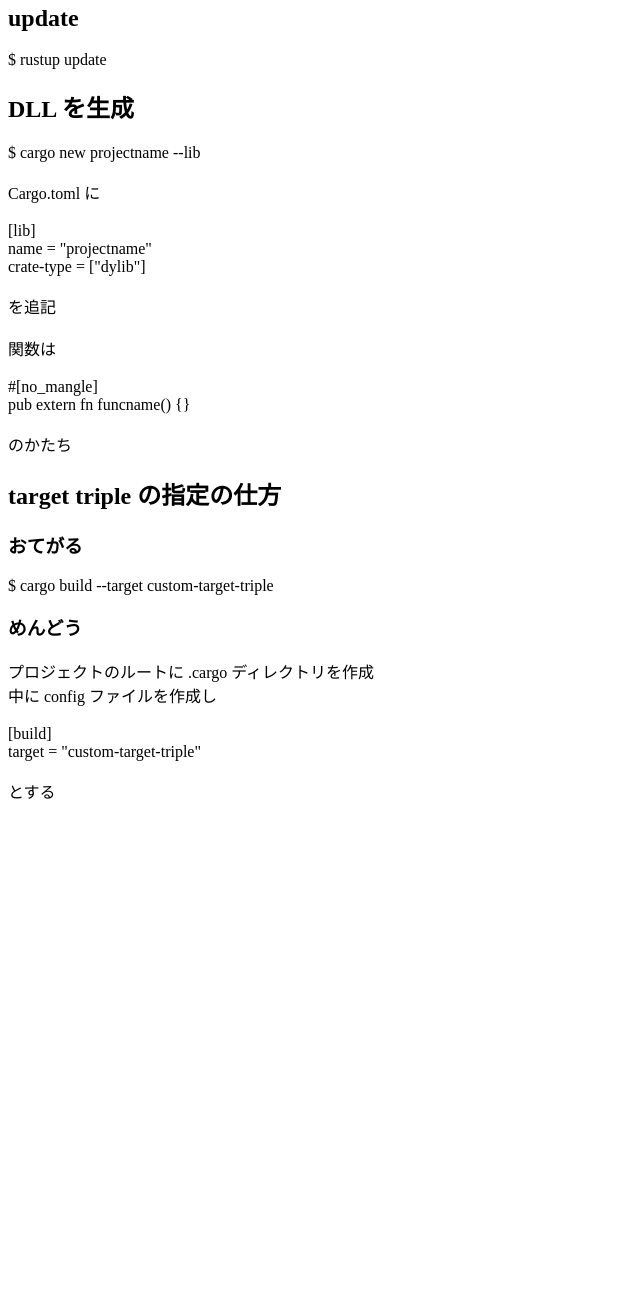
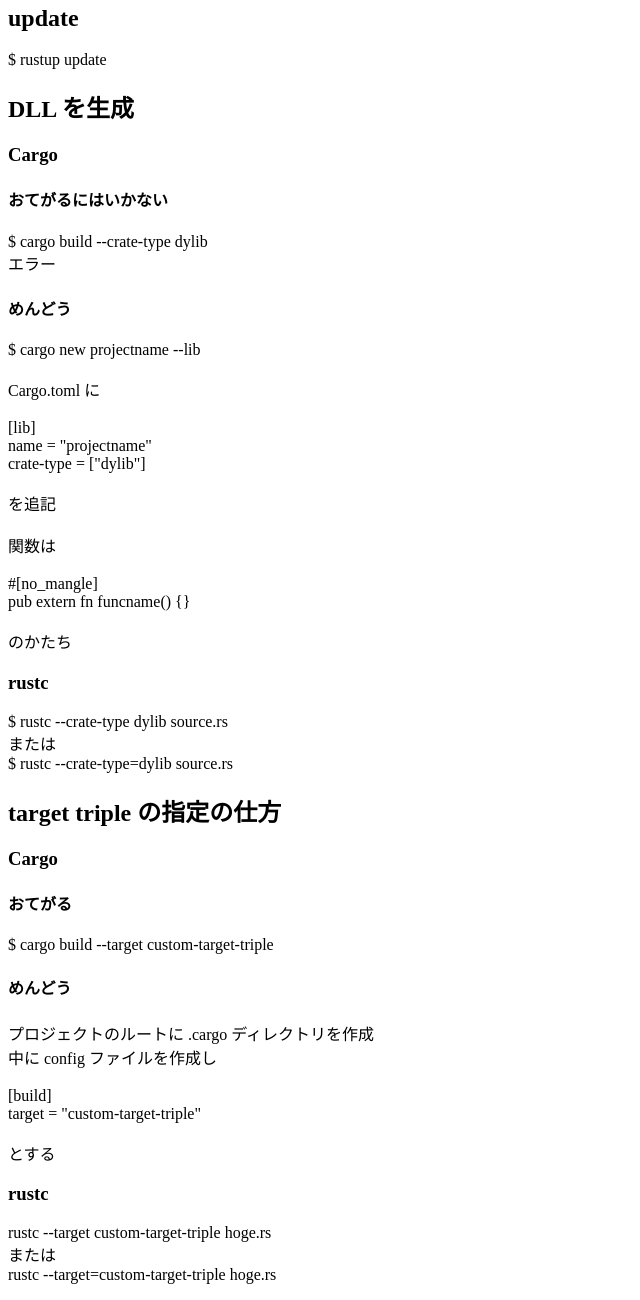
Before and after one commit to taku-n/w, a plain HTML site: page rustlang.html in a window 1280 px wide. Shown: the part 587-1887 px from the top of the page, without its empty margins (0-640 px from the left). Before the commit the page ends 1406 px from the top, so only its background shows below. Drawn offline with Linux system fonts and the light colour scheme.

Commit message:
rustc's options

```diff
--- a/rustlang.html
+++ b/rustlang.html
@@ -43,6 +43,13 @@
 <p>$ rustup update</p>
 
 <h2>DLL を生成</h2>
+<h3>Cargo</h3>
+<h4>おてがるにはいかない</h4>
+<p>
+$ cargo build --crate-type dylib<br>
+エラー
+</p>
+<h4>めんどう</h4>
 <p>
 $ cargo new projectname --lib<br>
 <br>
@@ -61,11 +68,18 @@
 <br>
 のかたち
 </p>
+<h3>rustc</h3>
+<p>
+$ rustc --crate-type dylib source.rs<br>
+または<br>
+$ rustc --crate-type=dylib source.rs
+</p>
 
 <h2>target triple の指定の仕方</h2>
-<h3>おてがる</h3>
+<h3>Cargo</h3>
+<h4>おてがる</h4>
 <p>$ cargo build --target custom-target-triple</p>
-<h3>めんどう</h3>
+<h4>めんどう</h4>
 <p>
 プロジェクトのルートに .cargo ディレクトリを作成<br>
 中に config ファイルを作成し<br>
@@ -75,6 +89,12 @@
 <br>
 とする
 </p>
+<h3>rustc</h3>
+<p>
+rustc --target custom-target-triple hoge.rs<br>
+または<br>
+rustc --target=custom-target-triple hoge.rs
+</p>
 </body>
 
 
```
